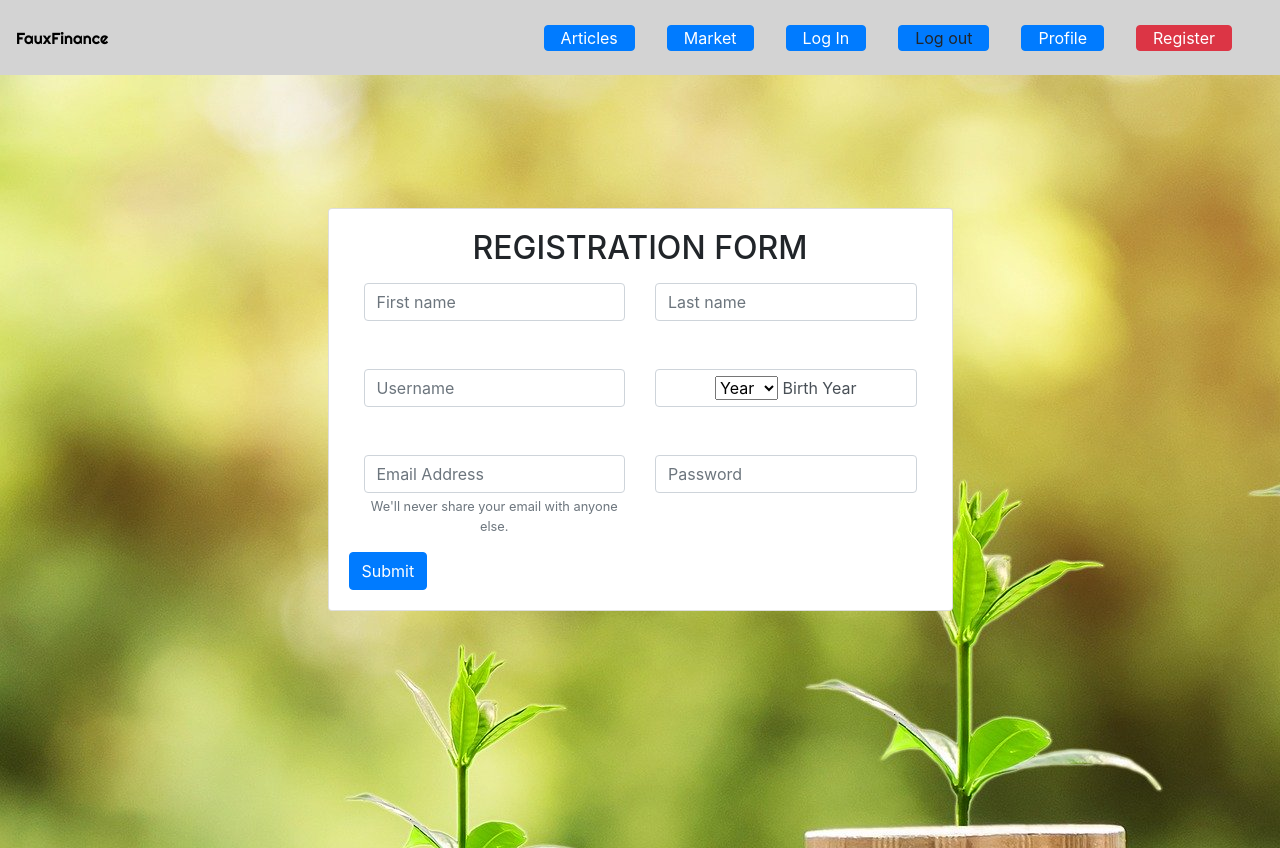
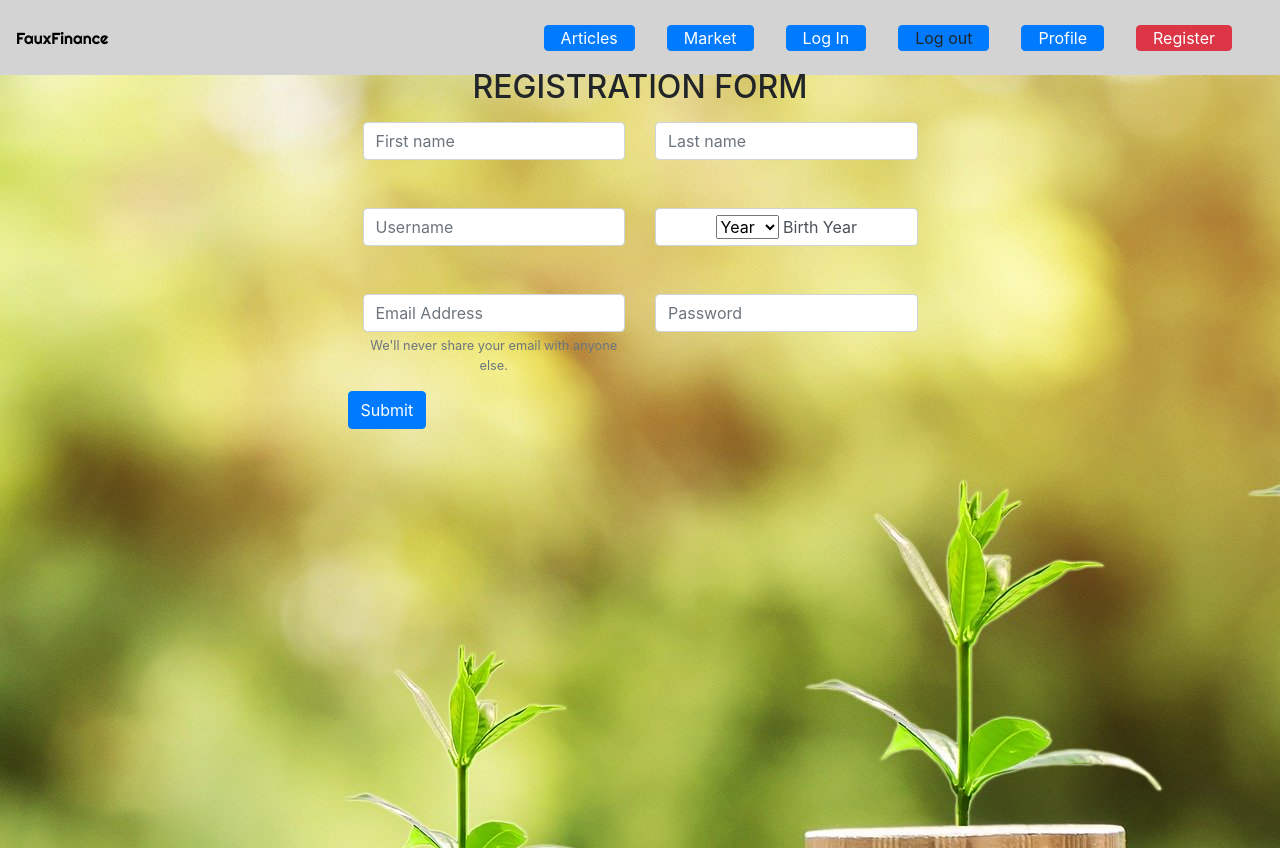
Before and after one commit to ethanhart35/Project3, a React (Create React App) app in the folder client/: page /register in a window 1280 px wide. Built offline with nearby package versions, Linux system fonts and the light colour scheme.

Commit message:
styling register

```diff
--- a/client/src/pages/Register/register.js
+++ b/client/src/pages/Register/register.js
@@ -28,7 +28,7 @@ class Register extends Component {
                 {/* <Jumbo/> */}
                 <div className="row">
                     <div className="col-md-6 offset-md-3">
-                <div className="card">
+                        <div className="card" class="float-left">
                             <div className="card-body">
                                 <h2 style={{ textAlign: 'center', margin: '0 0 1rem' }}>REGISTRATION FORM</h2>
                                 <form>
```
Lines whose indentation alone changed are shown as unchanged.
